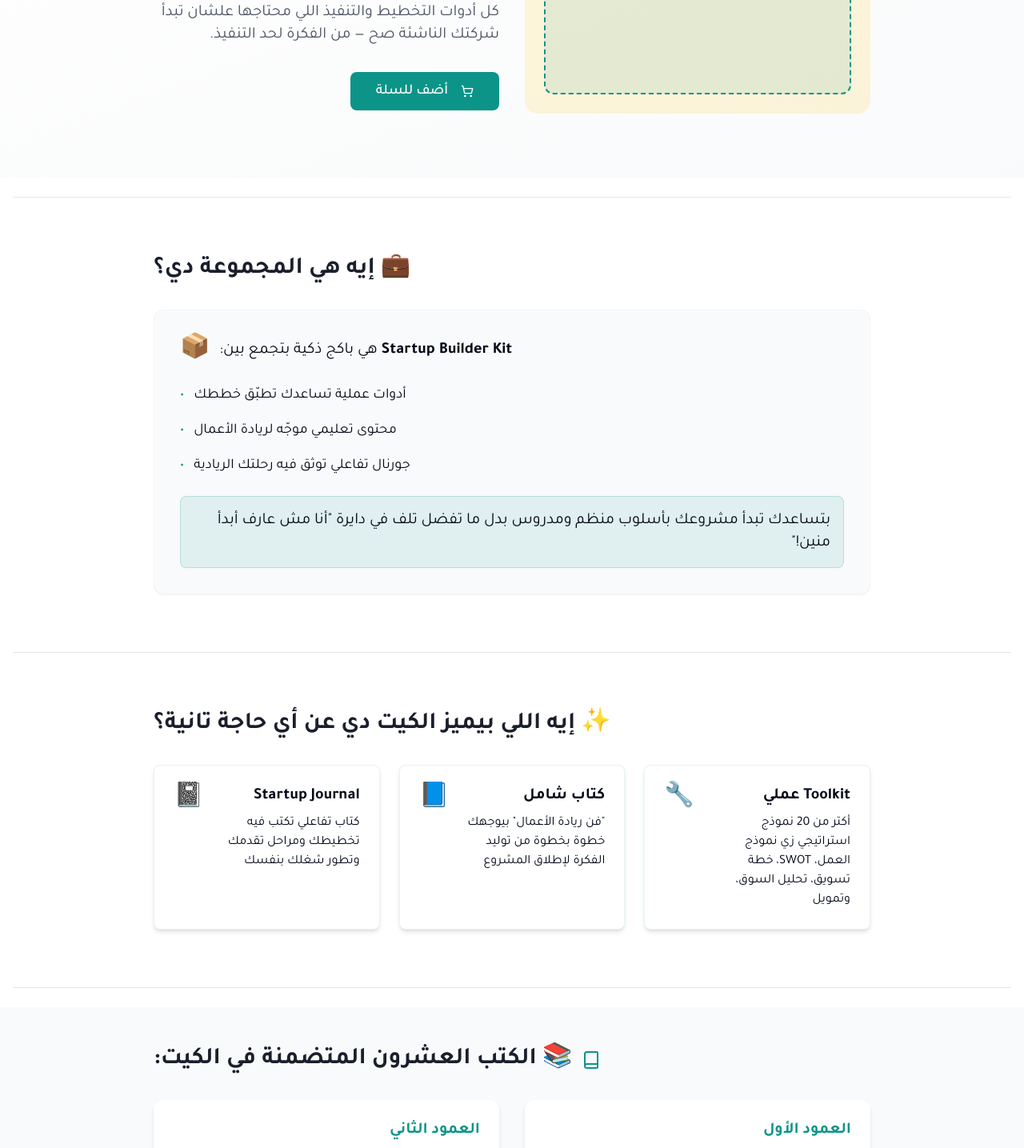
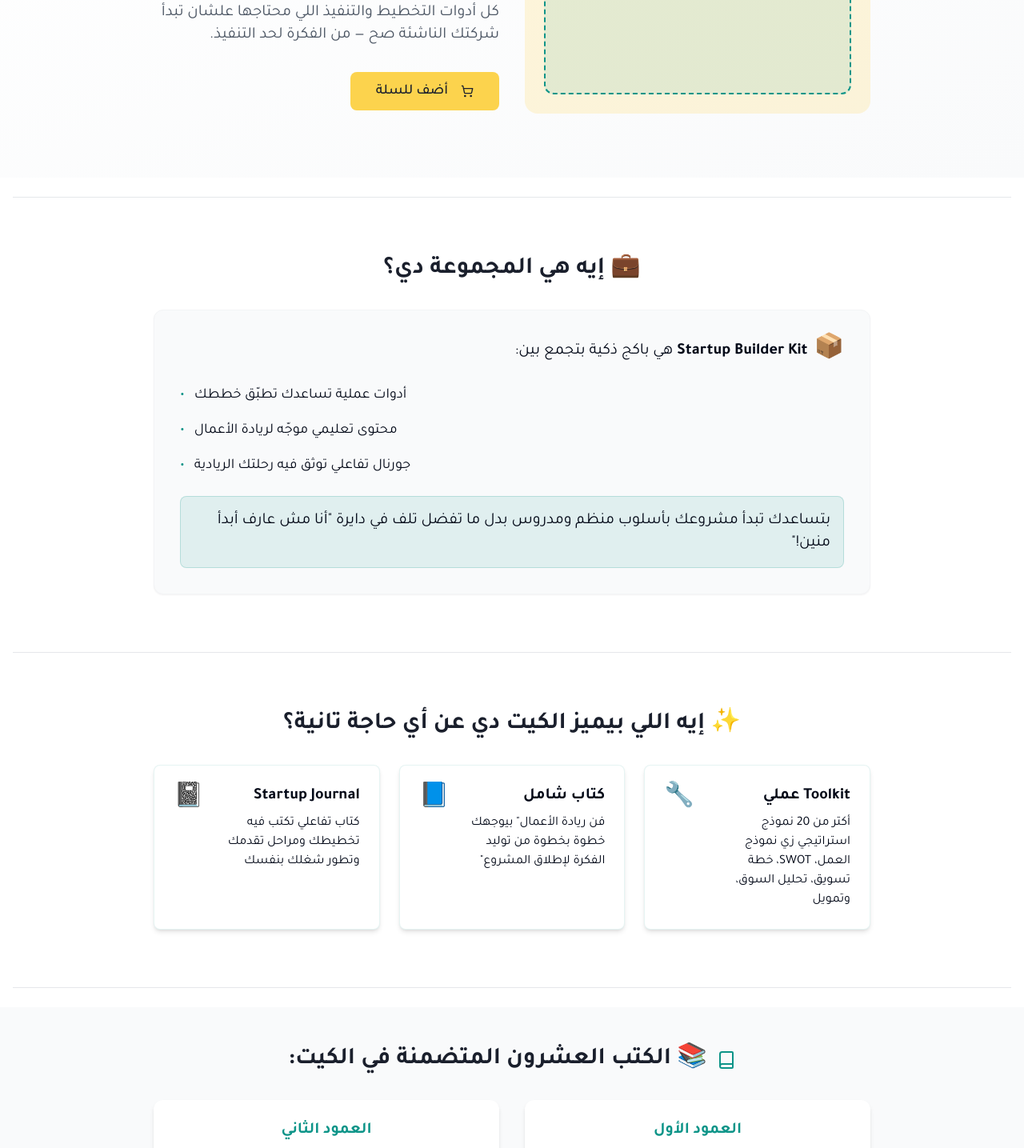
Before and after one commit to growthack88/read-lead-arab-launch, a React (Vite) app: page /startup-kit in a window 1280 px wide. Shown: the part 315-1750 px from the top of the page at 80% size. Built offline with nearby package versions, Linux system fonts and the light colour scheme.

Commit message:
Fix: RTL alignment and styling
- Center section titles.
- Ensure correct RTL alignment for paragraphs and lists.
- Fix misaligned sections.
- Update CTA button and footer.

```diff
--- a/src/components/ui/button.tsx
+++ b/src/components/ui/button.tsx
@@ -20,6 +20,7 @@ const buttonVariants = cva(
         ghost: "hover:bg-accent hover:text-accent-foreground",
         link: "text-primary underline-offset-4 hover:underline",
         yellow: "bg-rtl-yellow text-rtl-dark hover:bg-rtl-yellow/80",
+        teal: "bg-rtl-teal text-white hover:bg-rtl-teal/90",
       },
       size: {
         default: "h-10 px-4 py-2",
--- a/src/pages/StartupKit.tsx
+++ b/src/pages/StartupKit.tsx
@@ -40,18 +40,21 @@ const StartupKit = () => {
             <div className="max-w-4xl mx-auto">
               <div className="flex flex-col md:flex-row-reverse items-center gap-8">
                 <div className="flex-1 text-right">
-                  <h1 className="text-3xl md:text-4xl lg:text-5xl font-bold text-rtl-dark mb-4">
+                  <h1 className="text-3xl md:text-4xl lg:text-5xl font-bold text-rtl-dark mb-4 text-center">
                     🟢 Startup Builder Kit | مجموعة بناء الشركات الناشئة
                   </h1>
-                  <p className="text-lg md:text-xl text-gray-600 mb-8">
+                  <p className="text-lg md:text-xl text-gray-600 mb-8 text-right">
                     كل أدوات التخطيط والتنفيذ اللي محتاجها علشان تبدأ شركتك الناشئة صح — من الفكرة لحد التنفيذ.
                   </p>
-                  <Button
-                    className="bg-rtl-teal hover:bg-rtl-teal/90 text-white px-8 py-6 rounded-lg text-lg"
-                  >
-                    <ShoppingCart className="ml-2 h-5 w-5" />
-                    أضف للسلة
-                  </Button>
+                  <div className="text-center md:text-right">
+                    <Button
+                      variant="yellow"
+                      className="px-8 py-6 rounded-lg text-lg"
+                    >
+                      <ShoppingCart className="ml-2 h-5 w-5" />
+                      أضف للسلة
+                    </Button>
+                  </div>
                 </div>
                 <div className="flex-1">
                   <div className="bg-rtl-yellow bg-opacity-20 rounded-2xl p-6 flex items-center justify-center">
@@ -74,26 +77,26 @@ const StartupKit = () => {
         <section className="py-12">
           <div className="container mx-auto px-4">
             <div className="max-w-4xl mx-auto">
-              <h2 className="text-2xl md:text-3xl font-bold mb-8 text-rtl-dark text-right flex items-center justify-end gap-3">
-                <span>💼 إيه هي المجموعة دي؟</span>
+              <h2 className="text-2xl md:text-3xl font-bold mb-8 text-rtl-dark text-center">
+                💼 إيه هي المجموعة دي؟
               </h2>
               <div className="bg-gray-50 rounded-xl p-8 shadow-sm border border-gray-100">
-                <p className="text-xl mb-6 text-right flex items-center justify-end gap-3">
-                  <span><strong>Startup Builder Kit</strong> هي باكج ذكية بتجمع بين:</span>
-                  <span className="text-3xl">📦</span>
+                <p className="text-xl mb-6 text-right">
+                  <span className="text-3xl ml-2">📦</span>
+                  <strong>Startup Builder Kit</strong> هي باكج ذكية بتجمع بين:
                 </p>
-                <ul className="space-y-4 mb-6 text-lg pr-2">
-                  <li className="flex items-center justify-end gap-3 text-right">
+                <ul className="space-y-4 mb-6 text-lg pr-6 text-right">
+                  <li className="flex items-center justify-end gap-3">
                     <span>أدوات عملية تساعدك تطبّق خططك</span>
-                    <span className="text-rtl-teal text-lg">•</span>
+                    <span className="text-rtl-teal text-xl">•</span>
                   </li>
-                  <li className="flex items-center justify-end gap-3 text-right">
+                  <li className="flex items-center justify-end gap-3">
                     <span>محتوى تعليمي موجّه لريادة الأعمال</span>
-                    <span className="text-rtl-teal text-lg">•</span>
+                    <span className="text-rtl-teal text-xl">•</span>
                   </li>
-                  <li className="flex items-center justify-end gap-3 text-right">
+                  <li className="flex items-center justify-end gap-3">
                     <span>جورنال تفاعلي توثق فيه رحلتك الريادية</span>
-                    <span className="text-rtl-teal text-lg">•</span>
+                    <span className="text-rtl-teal text-xl">•</span>
                   </li>
                 </ul>
                 <p className="text-xl text-right bg-rtl-teal/10 p-4 rounded-lg border border-rtl-teal/20">
@@ -113,8 +116,8 @@ const StartupKit = () => {
         <section className="py-12 bg-white">
           <div className="container mx-auto px-4">
             <div className="max-w-4xl mx-auto">
-              <h2 className="text-2xl md:text-3xl font-bold mb-8 text-rtl-dark text-right flex items-center justify-end gap-3">
-                <span>✨ إيه اللي بيميز الكيت دي عن أي حاجة تانية؟</span>
+              <h2 className="text-2xl md:text-3xl font-bold mb-8 text-rtl-dark text-center">
+                ✨ إيه اللي بيميز الكيت دي عن أي حاجة تانية؟
               </h2>
               <div className="grid grid-cols-1 md:grid-cols-3 gap-6">
                 <Card className="hover-scale shadow-md border-rtl-teal/10">
@@ -133,7 +136,7 @@ const StartupKit = () => {
                     <div className="flex items-start gap-4 justify-end">
                       <div className="text-right">
                         <h3 className="font-bold text-xl mb-2">كتاب شامل</h3>
-                        <p>"فن ريادة الأعمال" بيوجهك خطوة بخطوة من توليد الفكرة لإطلاق المشروع</p>
+                        <p>فن ريادة الأعمال" بيوجهك خطوة بخطوة من توليد الفكرة لإطلاق المشروع"</p>
                       </div>
                       <span className="text-3xl flex-shrink-0">📘</span>
                     </div>
@@ -164,15 +167,15 @@ const StartupKit = () => {
         <section className="py-12 bg-gray-50">
           <div className="container mx-auto px-4">
             <div className="max-w-4xl mx-auto">
-              <h2 className="text-2xl md:text-3xl font-bold mb-8 text-rtl-dark text-right flex items-center justify-end gap-3">
+              <h2 className="text-2xl md:text-3xl font-bold mb-8 text-rtl-dark text-center flex items-center justify-center gap-3">
                 <Book className="h-6 w-6 text-rtl-teal" />
                 <span>📚 الكتب العشرون المتضمنة في الكيت:</span>
               </h2>
               <div className="grid grid-cols-1 md:grid-cols-2 gap-8">
                 {/* First Column */}
                 <div className="bg-white rounded-xl p-6 shadow-md">
-                  <h3 className="text-xl font-bold mb-4 text-right text-rtl-teal">العمود الأول</h3>
-                  <ol dir="rtl" className="space-y-3 text-right list-decimal list-inside mr-4">
+                  <h3 className="text-xl font-bold mb-4 text-center text-rtl-teal">العمود الأول</h3>
+                  <ol dir="rtl" className="space-y-3 text-right list-decimal list-inside pr-4">
                     <li className="border-b pb-2">من الصفر إلى الواحد – بيتر ثيل وبليك ماسترز</li>
                     <li className="border-b pb-2">البناء للتشيد والاستدامة – جيمس س. كولينز</li>
                     <li className="border-b pb-2">معدلات الذكاء للنمو – تيفاني بوفا</li>
@@ -188,8 +191,8 @@ const StartupKit = () => {
 
                 {/* Second Column */}
                 <div className="bg-white rounded-xl p-6 shadow-md">
-                  <h3 className="text-xl font-bold mb-4 text-right text-rtl-teal">العمود الثاني</h3>
-                  <ol dir="rtl" className="space-y-3 text-right list-decimal list-inside mr-4" start={11}>
+                  <h3 className="text-xl font-bold mb-4 text-center text-rtl-teal">العمود الثاني</h3>
+                  <ol dir="rtl" className="space-y-3 text-right list-decimal list-inside pr-4" start={11}>
                     <li className="border-b pb-2">الجنون مجاملة – ليندا روتنبرغ</li>
                     <li className="border-b pb-2">فكر كرائد أعمال تصرف كمدير تنفيذي – بيفرلي إي جونز</li>
                     <li className="border-b pb-2">لا تقسم الفرق أبداً – كريستوفر فوس وتال راس</li>
@@ -216,7 +219,7 @@ const StartupKit = () => {
         <section className="py-12">
           <div className="container mx-auto px-4">
             <div className="max-w-4xl mx-auto">
-              <h2 className="text-2xl md:text-3xl font-bold mb-8 text-rtl-dark text-right">
+              <h2 className="text-2xl md:text-3xl font-bold mb-8 text-rtl-dark text-center">
                 🧠 إزاي هتساعدك في الواقع؟
               </h2>
               <div className="space-y-4">
@@ -250,11 +253,11 @@ const StartupKit = () => {
         <section className="py-12 bg-gray-50">
           <div className="container mx-auto px-4">
             <div className="max-w-4xl mx-auto">
-              <h2 className="text-2xl md:text-3xl font-bold mb-8 text-rtl-dark text-right">
+              <h2 className="text-2xl md:text-3xl font-bold mb-8 text-rtl-dark text-center">
                 🎯 المجموعة دي مناسبة لمين؟
               </h2>
               <div className="bg-white rounded-xl p-6 shadow-md">
-                <ul className="space-y-4 text-lg">
+                <ul className="space-y-4 text-lg pr-6">
                   <li className="flex items-center gap-3 justify-end">
                     <span>أي حد عنده فكرة وعايز يبدأ مشروع</span>
                     <ClipboardCheck className="h-5 w-5 text-rtl-teal flex-shrink-0" />
@@ -286,8 +289,11 @@ const StartupKit = () => {
         <section className="py-12">
           <div className="container mx-auto px-4">
             <div className="max-w-4xl mx-auto">
+              <h2 className="text-2xl md:text-3xl font-bold mb-8 text-rtl-dark text-center">
+                💸 السعر والمزايا
+              </h2>
               <div className="bg-rtl-teal/10 rounded-xl p-8 text-center">
-                <h3 className="text-3xl font-bold mb-4 text-rtl-dark">💸 السعر: 1250 جنيه</h3>
+                <h3 className="text-3xl font-bold mb-4 text-rtl-dark">السعر: 1250 جنيه</h3>
                 <p className="text-xl mb-2">🚚 شحن خلال 2-4 أيام | 💳 الدفع عند الاستلام أو أونلاين</p>
               </div>
             </div>
@@ -300,7 +306,8 @@ const StartupKit = () => {
             <div className="max-w-3xl mx-auto text-center">
               <h2 className="text-3xl font-bold mb-8 text-rtl-dark">🟢 مستعد تبدأ شركتك؟</h2>
               <Button
-                className="bg-rtl-yellow hover:bg-rtl-yellow/80 text-rtl-dark px-12 py-6 rounded-lg text-xl font-bold transition-all duration-300 mx-auto flex items-center justify-center gap-3 w-full md:w-auto"
+                variant="yellow"
+                className="px-12 py-6 rounded-lg text-xl font-bold transition-all duration-300 mx-auto flex items-center justify-center gap-3 w-full md:w-auto"
               >
                 <ShoppingCart className="ml-2 h-6 w-6" />
                 🛒 اطلب المجموعة الآن
@@ -314,7 +321,7 @@ const StartupKit = () => {
         <section className="py-12 bg-gray-50">
           <div className="container mx-auto px-4">
             <div className="max-w-4xl mx-auto">
-              <h2 className="text-2xl md:text-3xl font-bold mb-8 text-rtl-dark text-right">
+              <h2 className="text-2xl md:text-3xl font-bold mb-8 text-rtl-dark text-center">
                 ❤️ بيقولوا عنها إيه؟
               </h2>
               <div className="grid grid-cols-1 md:grid-cols-2 gap-6">
@@ -339,8 +346,10 @@ const StartupKit = () => {
         <section className="py-12">
           <div className="container mx-auto px-4">
             <div className="max-w-4xl mx-auto">
+              <h2 className="text-2xl md:text-3xl font-bold mb-8 text-rtl-dark text-center">
+                ❓ أسئلة؟
+              </h2>
               <div className="bg-rtl-yellow/20 rounded-xl p-8 text-center">
-                <h2 className="text-2xl font-bold mb-4 text-rtl-dark">❓ أسئلة؟</h2>
                 <p className="text-xl">كلمنا واتساب على [رابط أو رقم الدعم] — هنرد عليك فورًا!</p>
               </div>
             </div>
```
